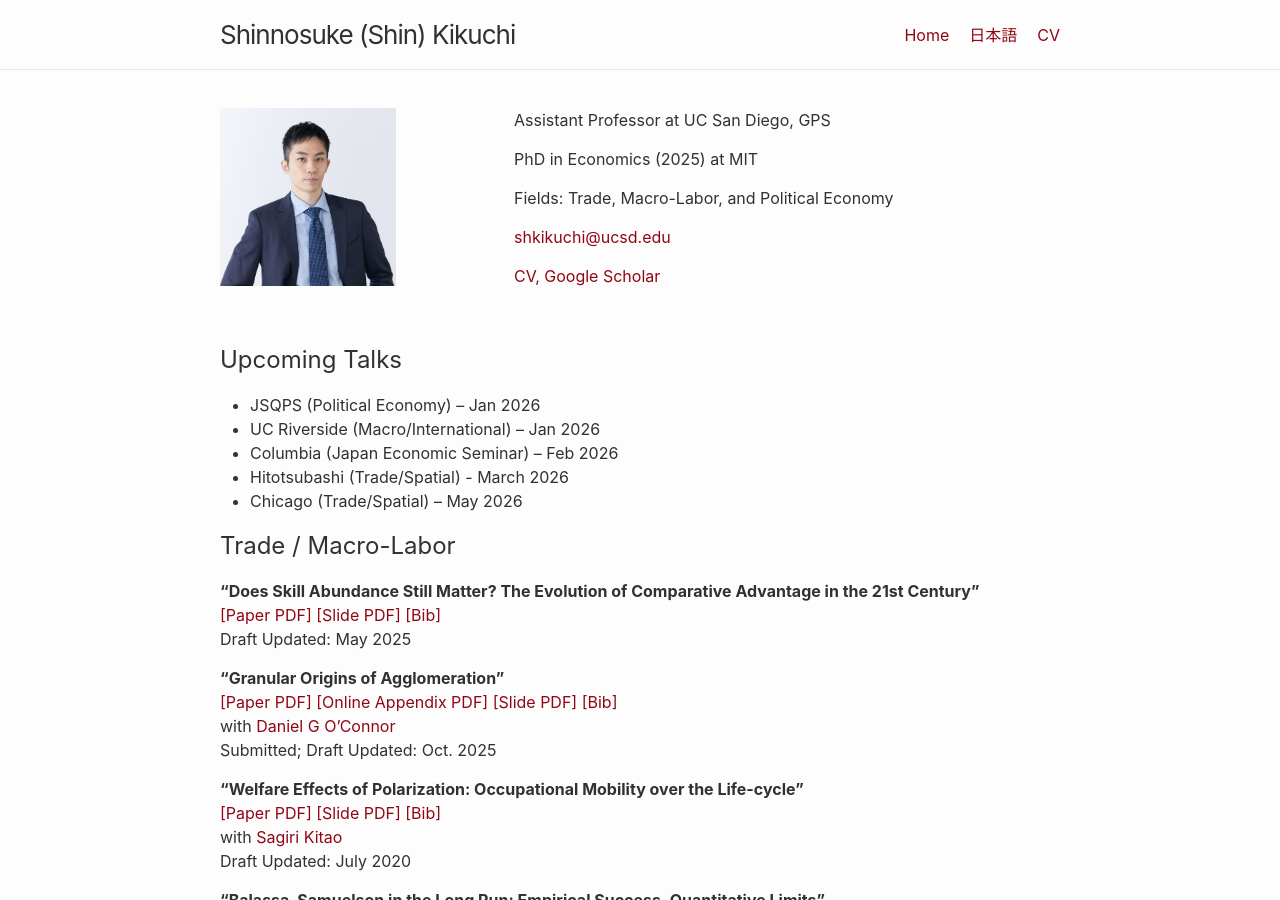
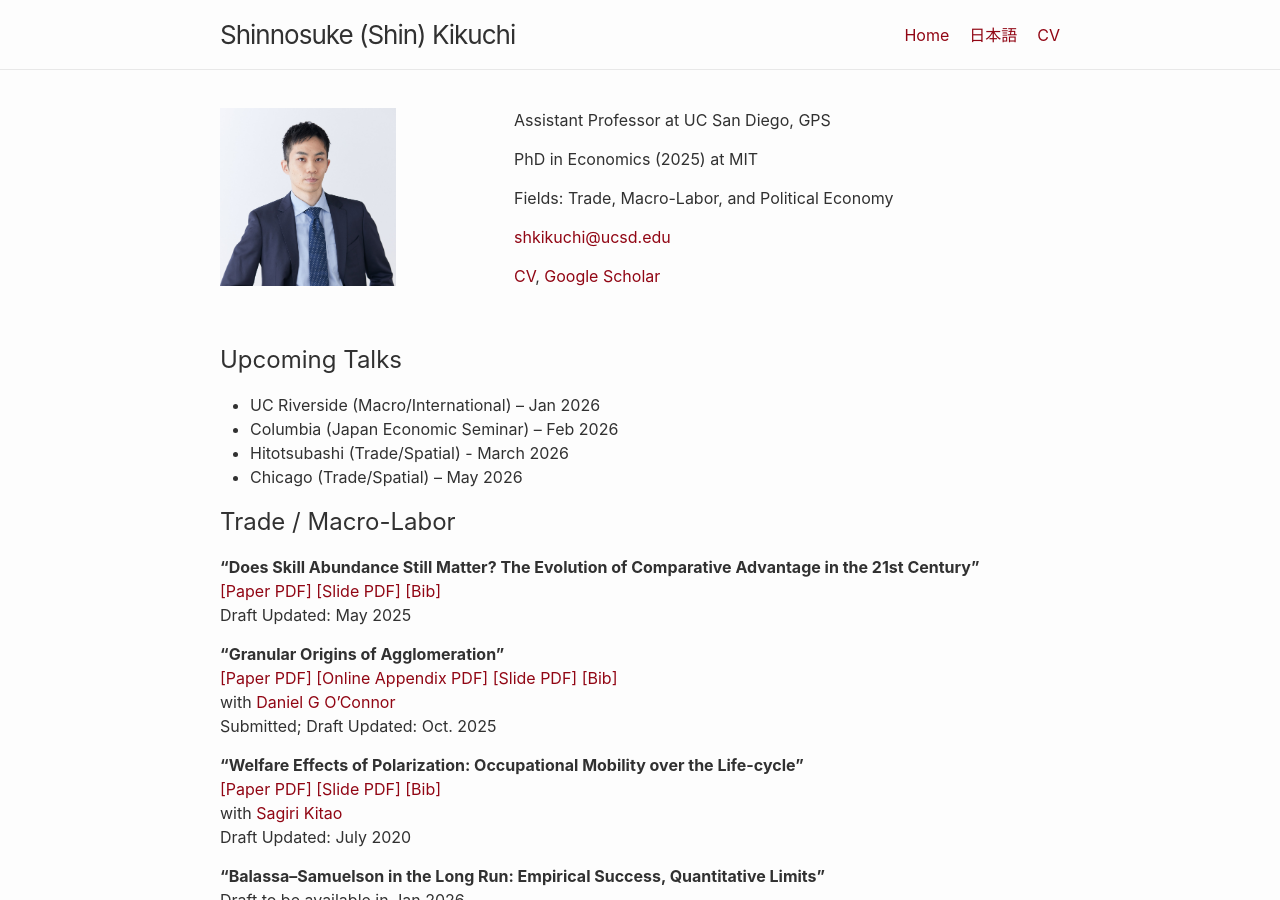
Before and after one commit to shinnkikuchi/shinnkikuchi.github.io, a Jekyll site: the page built from index.md, in a window 1280 px wide and 900 px high. Built offline with Jekyll 4.4.1, drawn with Linux system fonts in a browser that asks for light colours.

Commit message:
Update index.md

```diff
--- a/index.md
+++ b/index.md
@@ -9,7 +9,6 @@ title: Home
 
 ## Upcoming Talks
 
-- JSQPS (Political Economy) – Jan 2026
 - UC Riverside  (Macro/International) – Jan 2026
 - Columbia (Japan Economic Seminar) – Feb 2026
 - Hitotsubashi (Trade/Spatial) - March 2026
```
